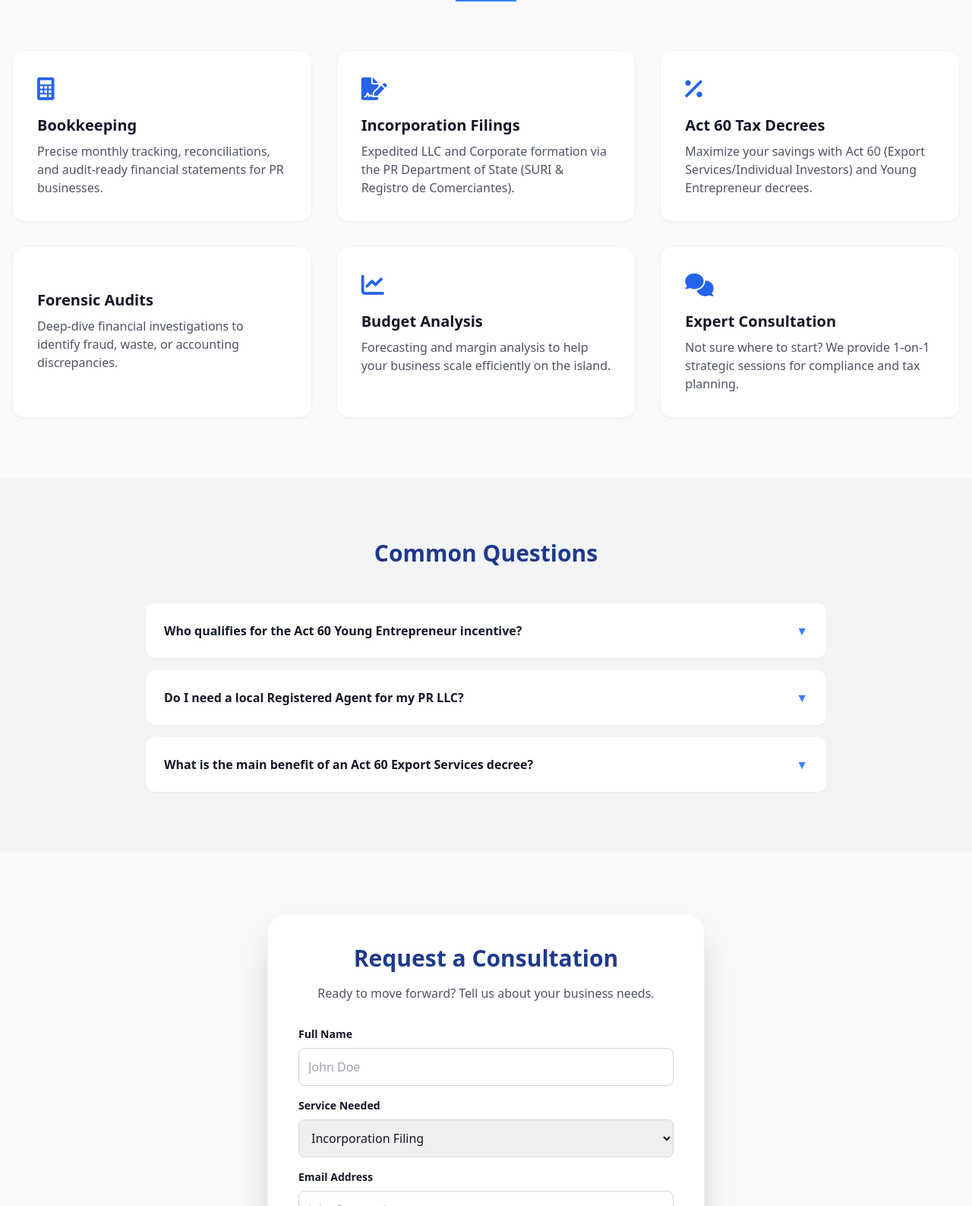
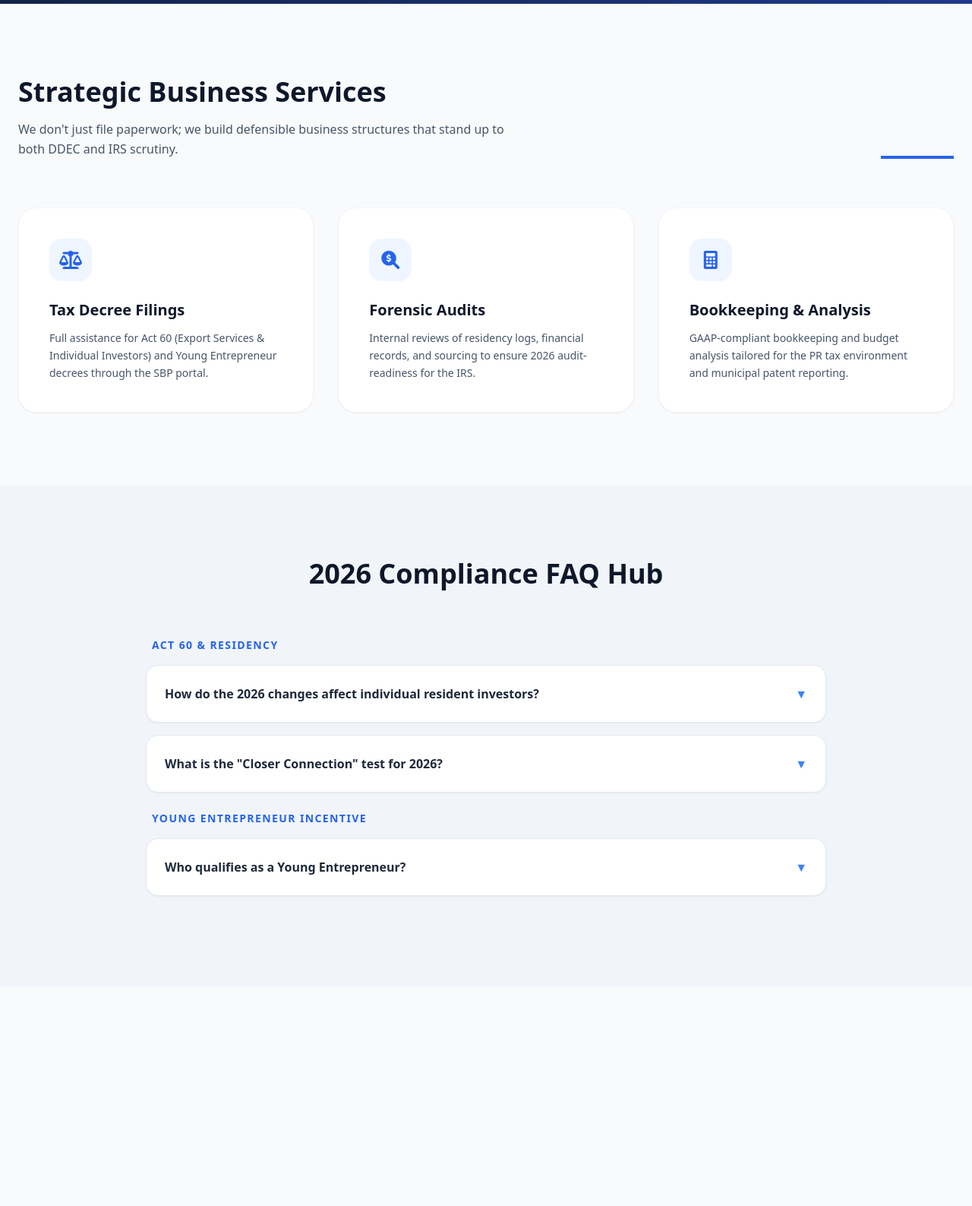
Before and after one commit to satoshiledger/livewebsites, a plain HTML site: page index.html in a window 1280 px wide. Shown: the part 658-2245 px from the top of the page at 76% size. After the commit the page ends 1957 px from the top, so only its background shows below. Drawn offline with nearby package versions, Linux system fonts and the light colour scheme.

Commit message:
Update index.html

```diff
--- a/index.html
+++ b/index.html
@@ -3,140 +3,113 @@
 <head>
     <meta charset="UTF-8">
     <meta name="viewport" content="width=device-width, initial-scale=1.0">
-    <title>Puerto Rico LLC | Bookkeeping, Tax Decrees & Incorporation</title>
+    <title>Puerto Rico LLC | Bookkeeping, Act 60 & Compliance</title>
     <script src="https://cdn.tailwindcss.com"></script>
     <link rel="stylesheet" href="https://cdnjs.cloudflare.com/ajax/libs/font-awesome/6.0.0/css/all.min.css">
     <style>
-        .gradient-bg { background: linear-gradient(135deg, #1e3a8a 0%, #1e40af 100%); }
+        .gradient-bg { background: linear-gradient(135deg, #0f172a 0%, #1e3a8a 100%); }
+        details > summary { list-style: none; }
+        details > summary::-webkit-details-marker { display: none; }
     </style>
 </head>
-<body class="bg-gray-50 text-gray-900 font-sans">
+<body class="bg-slate-50 text-slate-900 font-sans leading-relaxed">
 
-    <nav class="bg-white shadow-md sticky top-0 z-50">
-        <div class="max-w-7xl mx-auto px-4 py-4 flex justify-between items-center">
-            <div class="text-2xl font-bold text-blue-900">PuertoRico<span class="text-blue-500">LLC</span></div>
-            <div class="hidden md:flex space-x-8 font-medium">
-                <a href="#services" class="hover:text-blue-600">Services</a>
-                <a href="#faq" class="hover:text-blue-600">FAQs</a>
-                <a href="#contact" class="bg-blue-900 text-white px-5 py-2 rounded-lg hover:bg-blue-800 transition">Get Started</a>
+    <nav class="bg-white/80 backdrop-blur-md shadow-sm sticky top-0 z-50">
+        <div class="max-w-7xl mx-auto px-6 py-4 flex justify-between items-center">
+            <div class="text-2xl font-black text-blue-900 tracking-tight">PuertoRico<span class="text-blue-600">LLC</span></div>
+            <div class="hidden md:flex space-x-8 font-semibold text-sm uppercase tracking-wider">
+                <a href="#services" class="hover:text-blue-600 transition">Services</a>
+                <a href="#faq" class="hover:text-blue-600 transition">2026 FAQs</a>
+                <a href="#contact" class="bg-blue-600 text-white px-6 py-2 rounded-full hover:bg-blue-700 shadow-md transition">Consultation</a>
             </div>
         </div>
     </nav>
 
-    <header class="gradient-bg text-white py-20 px-4">
-        <div class="max-w-5xl mx-auto text-center">
-            <h1 class="text-4xl md:text-6xl font-extrabold mb-6 text-balance">Simplify Your Business in Puerto Rico</h1>
-            <p class="text-xl mb-8 opacity-90">Expert Bookkeeping, Act 60 Tax Decrees, and Corporate Compliance tailored for the Island's unique landscape.</p>
-            <div class="flex justify-center gap-4">
-                <a href="#contact" class="bg-white text-blue-900 font-bold px-8 py-4 rounded-xl shadow-lg hover:bg-gray-100 transition">Start My Filing</a>
-                <a href="#services" class="border-2 border-white px-8 py-4 rounded-xl font-bold hover:bg-white hover:text-blue-900 transition">View Services</a>
+    <header class="gradient-bg text-white py-24 px-6 text-center">
+        <div class="max-w-4xl mx-auto">
+            <span class="bg-blue-500/20 text-blue-300 px-4 py-1 rounded-full text-xs font-bold uppercase tracking-widest mb-6 inline-block">2026 Compliance Ready</span>
+            <h1 class="text-5xl md:text-7xl font-extrabold mb-6 leading-tight">Secure Your Tax Decree. <br/><span class="text-blue-400">Protect Your Wealth.</span></h1>
+            <p class="text-lg md:text-xl mb-10 text-slate-300 max-w-2xl mx-auto font-light">From Act 60 filings to forensic audits, we provide the localized expertise needed to navigate the Puerto Rico Treasury (Hacienda) and IRS requirements.</p>
+            <div class="flex flex-col sm:flex-row justify-center gap-4">
+                <a href="#contact" class="bg-white text-blue-900 font-bold px-10 py-4 rounded-xl shadow-2xl hover:scale-105 transition">Start Incorporation</a>
+                <a href="#faq" class="border border-white/30 backdrop-blur-sm px-10 py-4 rounded-xl font-bold hover:bg-white/10 transition">View Tax FAQs</a>
             </div>
         </div>
     </header>
 
-    <section id="services" class="py-20 max-w-7xl mx-auto px-4">
-        <div class="text-center mb-16">
-            <h2 class="text-3xl font-bold text-blue-900 mb-4">Our Core Services</h2>
-            <div class="w-20 h-1 bg-blue-500 mx-auto"></div>
+    <section id="services" class="py-24 max-w-7xl mx-auto px-6">
+        <div class="flex flex-col md:flex-row justify-between items-end mb-16 gap-4">
+            <div class="max-w-2xl">
+                <h2 class="text-4xl font-bold text-slate-900 mb-4">Strategic Business Services</h2>
+                <p class="text-slate-600">We don't just file paperwork; we build defensible business structures that stand up to both DDEC and IRS scrutiny.</p>
+            </div>
+            <div class="h-1 w-24 bg-blue-600 hidden md:block"></div>
         </div>
 
         <div class="grid md:grid-cols-3 gap-8">
-            <div class="bg-white p-8 rounded-2xl shadow-sm border border-gray-100 hover:shadow-md transition">
-                <i class="fas fa-calculator text-3xl text-blue-600 mb-4"></i>
-                <h3 class="text-xl font-bold mb-2">Bookkeeping</h3>
-                <p class="text-gray-600">Precise monthly tracking, reconciliations, and audit-ready financial statements for PR businesses.</p>
+            <div class="bg-white p-10 rounded-3xl shadow-sm border border-slate-100 hover:shadow-xl transition-all group">
+                <div class="w-14 h-14 bg-blue-50 rounded-2xl flex items-center justify-center mb-6 group-hover:bg-blue-600 transition-colors">
+                    <i class="fas fa-balance-scale text-2xl text-blue-600 group-hover:text-white"></i>
                 </div>
-            <div class="bg-white p-8 rounded-2xl shadow-sm border border-gray-100 hover:shadow-md transition">
-                <i class="fas fa-file-signature text-3xl text-blue-600 mb-4"></i>
-                <h3 class="text-xl font-bold mb-2">Incorporation Filings</h3>
-                <p class="text-gray-600">Expedited LLC and Corporate formation via the PR Department of State (SURI & Registro de Comerciantes).</p>
+                <h3 class="text-xl font-bold mb-3">Tax Decree Filings</h3>
+                <p class="text-slate-600 text-sm leading-relaxed">Full assistance for Act 60 (Export Services & Individual Investors) and Young Entrepreneur decrees through the SBP portal.</p>
             </div>
-            <div class="bg-white p-8 rounded-2xl shadow-sm border border-gray-100 hover:shadow-md transition">
-                <i class="fas fa-percentage text-3xl text-blue-600 mb-4"></i>
-                <h3 class="text-xl font-bold mb-2">Act 60 Tax Decrees</h3>
-                <p class="text-gray-600">Maximize your savings with Act 60 (Export Services/Individual Investors) and Young Entrepreneur decrees.</p>
+            <div class="bg-white p-10 rounded-3xl shadow-sm border border-slate-100 hover:shadow-xl transition-all group">
+                <div class="w-14 h-14 bg-blue-50 rounded-2xl flex items-center justify-center mb-6 group-hover:bg-blue-600 transition-colors">
+                    <i class="fas fa-search-dollar text-2xl text-blue-600 group-hover:text-white"></i>
                 </div>
-            <div class="bg-white p-8 rounded-2xl shadow-sm border border-gray-100 hover:shadow-md transition">
-                <i class="fas fa-magnifying-glass-chart text-3xl text-blue-600 mb-4"></i>
-                <h3 class="text-xl font-bold mb-2">Forensic Audits</h3>
-                <p class="text-gray-600">Deep-dive financial investigations to identify fraud, waste, or accounting discrepancies.</p>
+                <h3 class="text-xl font-bold mb-3">Forensic Audits</h3>
+                <p class="text-slate-600 text-sm leading-relaxed">Internal reviews of residency logs, financial records, and sourcing to ensure 2026 audit-readiness for the IRS.</p>
             </div>
-            <div class="bg-white p-8 rounded-2xl shadow-sm border border-gray-100 hover:shadow-md transition">
-                <i class="fas fa-chart-line text-3xl text-blue-600 mb-4"></i>
-                <h3 class="text-xl font-bold mb-2">Budget Analysis</h3>
-                <p class="text-gray-600">Forecasting and margin analysis to help your business scale efficiently on the island.</p>
+            <div class="bg-white p-10 rounded-3xl shadow-sm border border-slate-100 hover:shadow-xl transition-all group">
+                <div class="w-14 h-14 bg-blue-50 rounded-2xl flex items-center justify-center mb-6 group-hover:bg-blue-600 transition-colors">
+                    <i class="fas fa-calculator text-2xl text-blue-600 group-hover:text-white"></i>
                 </div>
-            <div class="bg-white p-8 rounded-2xl shadow-sm border border-gray-100 hover:shadow-md transition border-blue-100 bg-blue-50">
-                <i class="fas fa-comments text-3xl text-blue-600 mb-4"></i>
-                <h3 class="text-xl font-bold mb-2">Expert Consultation</h3>
-                <p class="text-gray-600">Not sure where to start? We provide 1-on-1 strategic sessions for compliance and tax planning.</p>
+                <h3 class="text-xl font-bold mb-3">Bookkeeping & Analysis</h3>
+                <p class="text-slate-600 text-sm leading-relaxed">GAAP-compliant bookkeeping and budget analysis tailored for the PR tax environment and municipal patent reporting.</p>
             </div>
         </div>
     </section>
 
-    <section id="faq" class="bg-gray-100 py-20 px-4">
+    <section id="faq" class="bg-slate-100 py-24 px-6">
         <div class="max-w-4xl mx-auto">
-            <h2 class="text-3xl font-bold text-center text-blue-900 mb-12">Common Questions</h2>
+            <h2 class="text-4xl font-extrabold text-center text-slate-900 mb-16">2026 Compliance FAQ Hub</h2>
+
+            <div class="space-y-6">
+                <div class="space-y-4">
+                    <h3 class="text-sm font-black text-blue-600 uppercase tracking-widest px-2">Act 60 & Residency</h3>
+                    <details class="group bg-white p-6 rounded-2xl shadow-sm border border-slate-200">
+                        <summary class="font-bold cursor-pointer flex justify-between items-center text-slate-800">
+                            How do the 2026 changes affect individual resident investors?
+                            <span class="text-blue-500 group-open:rotate-180 transition-transform">▼</span>
+                        </summary>
+                        <div class="mt-4 text-slate-600 text-sm space-y-2">
+                            <p>For new applicants after January 1, 2026, a 4% tax applies to PR-sourced dividends, interest, and capital gains. Existing decree holders are grandfathered into current 0% rates.</p>
+                        </div>
+                    </details>
+                    <details class="group bg-white p-6 rounded-2xl shadow-sm border border-slate-200">
+                        <summary class="font-bold cursor-pointer flex justify-between items-center text-slate-800">
+                            What is the "Closer Connection" test for 2026?
+                            <span class="text-blue-500 group-open:rotate-180 transition-transform">▼</span>
+                        </summary>
+                        <div class="mt-4 text-slate-600 text-sm">
+                            <p>Beyond spending 183+ days on-island, you must prove your "center of life" is in PR. This includes local banking, voter registration, and shifting primary family/social ties away from the mainland.</p>
+                        </div>
+                    </details>
+                </div>
 
                 <div class="space-y-4">
-                <details class="group bg-white p-6 rounded-xl shadow-sm open:ring-1 open:ring-blue-500 transition">
-                    <summary class="font-bold cursor-pointer list-none flex justify-between items-center">
-                        Who qualifies for the Act 60 Young Entrepreneur incentive?
+                    <h3 class="text-sm font-black text-blue-600 uppercase tracking-widest px-2">Young Entrepreneur Incentive</h3>
+                    <details class="group bg-white p-6 rounded-2xl shadow-sm border border-slate-200">
+                        <summary class="font-bold cursor-pointer flex justify-between items-center text-slate-800">
+                            Who qualifies as a Young Entrepreneur?
                             <span class="text-blue-500 group-open:rotate-180 transition-transform">▼</span>
                         </summary>
-                    <p class="mt-4 text-gray-600">Individuals between the ages of 16 and 35 who are starting a new business in Puerto Rico can apply for significant tax exemptions on their first $500,000 in gross income for a fixed period.</p>
-                </details>
-
-                <details class="group bg-white p-6 rounded-xl shadow-sm open:ring-1 open:ring-blue-500 transition">
-                    <summary class="font-bold cursor-pointer list-none flex justify-between items-center">
-                        Do I need a local Registered Agent for my PR LLC?
-                        <span class="text-blue-500 group-open:rotate-180 transition-transform">▼</span>
-                    </summary>
-                    <p class="mt-4 text-gray-600">Yes. Puerto Rico law requires every LLC to maintain a Registered Agent with a physical address on the island to receive legal documents and official government notices.</p>
-                </details>
-
-                <details class="group bg-white p-6 rounded-xl shadow-sm open:ring-1 open:ring-blue-500 transition">
-                    <summary class="font-bold cursor-pointer list-none flex justify-between items-center">
-                        What is the main benefit of an Act 60 Export Services decree?
-                        <span class="text-blue-500 group-open:rotate-180 transition-transform">▼</span>
-                    </summary>
-                    <p class="mt-4 text-gray-600">The most well-known benefit is the 4% fixed corporate income tax rate for eligible businesses that export their services from Puerto Rico to clients outside the island.</p>
+                        <div class="mt-4 text-slate-600 text-sm">
+                            <p>Individuals aged 16–35 starting a new business qualify for a 100% tax exemption on the first $500,000 of net income for 3 years, plus property tax waivers.</p>
+                        </div>
                     </details>
                 </div>
-        </div>
-    </section>
 
-    <section id="contact" class="py-20 px-4">
-        <div class="max-w-xl mx-auto bg-white p-10 rounded-3xl shadow-2xl border border-gray-100">
-            <h2 class="text-3xl font-bold text-center text-blue-900 mb-4">Request a Consultation</h2>
-            <p class="text-center text-gray-600 mb-8">Ready to move forward? Tell us about your business needs.</p>
-            <form action="#" method="POST" class="space-y-4">
-                <div>
-                    <label class="block text-sm font-semibold mb-2">Full Name</label>
-                    <input type="text" class="w-full p-3 rounded-lg border border-gray-300 focus:outline-blue-500" placeholder="John Doe" required>
-                </div>
-                <div>
-                    <label class="block text-sm font-semibold mb-2">Service Needed</label>
-                    <select class="w-full p-3 rounded-lg border border-gray-300 focus:outline-blue-500">
-                        <option>Incorporation Filing</option>
-                        <option>Act 60 Consultation</option>
-                        <option>Bookkeeping</option>
-                        <option>Forensic Audit</option>
-                    </select>
-                </div>
-                <div>
-                    <label class="block text-sm font-semibold mb-2">Email Address</label>
-                    <input type="email" class="w-full p-3 rounded-lg border border-gray-300 focus:outline-blue-500" placeholder="john@example.com" required>
-                </div>
-                <button type="submit" class="w-full gradient-bg text-white font-bold py-4 rounded-lg shadow-lg hover:opacity-90 transition">Send My Request</button>
-            </form>
-        </div>
-    </section>
-
-    <footer class="bg-blue-900 text-white py-10 text-center">
-        <p class="opacity-70">&copy; 2024 Puerto Rico LLC Services. All rights reserved.</p>
-        <p class="text-sm mt-2">Professional services provided in compliance with PR Treasury (Hacienda) regulations.</p>
-    </footer>
-
-</body>
-</html>
+                <div class="space-y-4">
+                    <h3 class="
```
Lines whose indentation alone changed are shown as unchanged.
